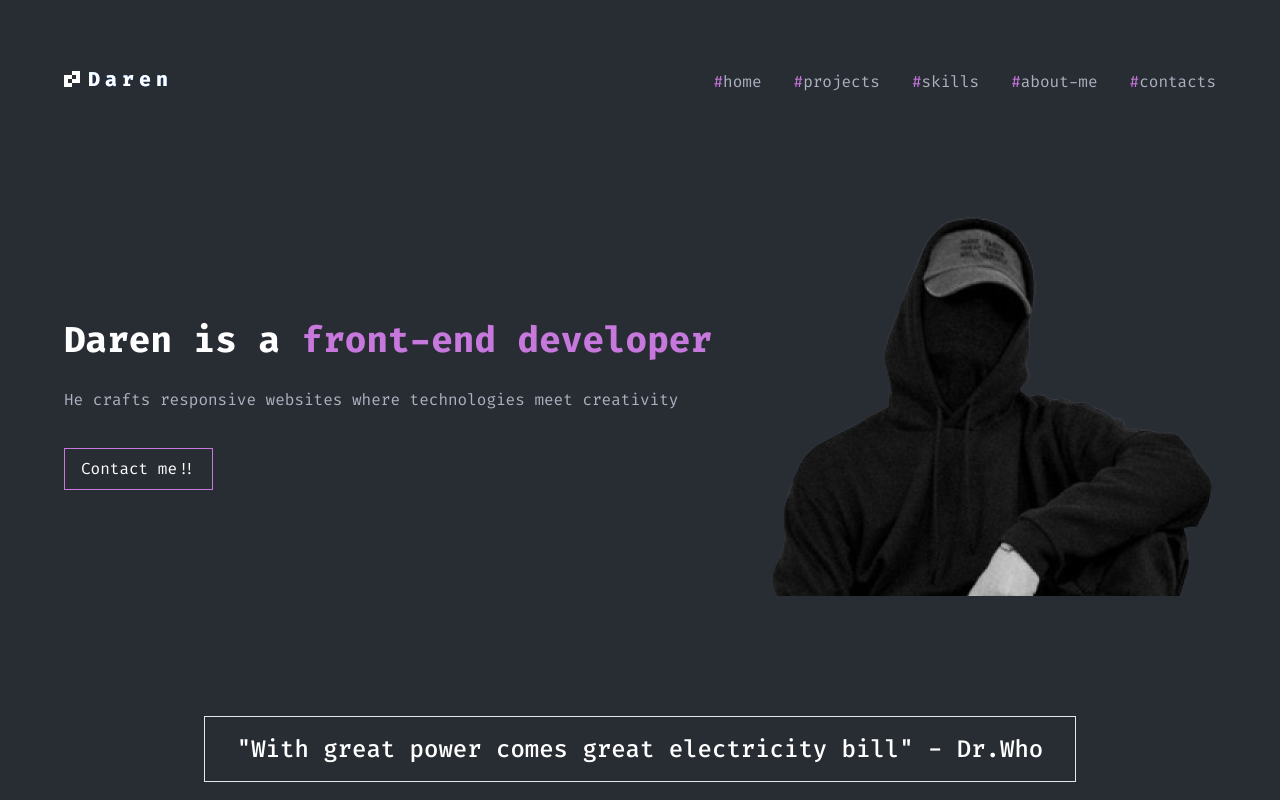
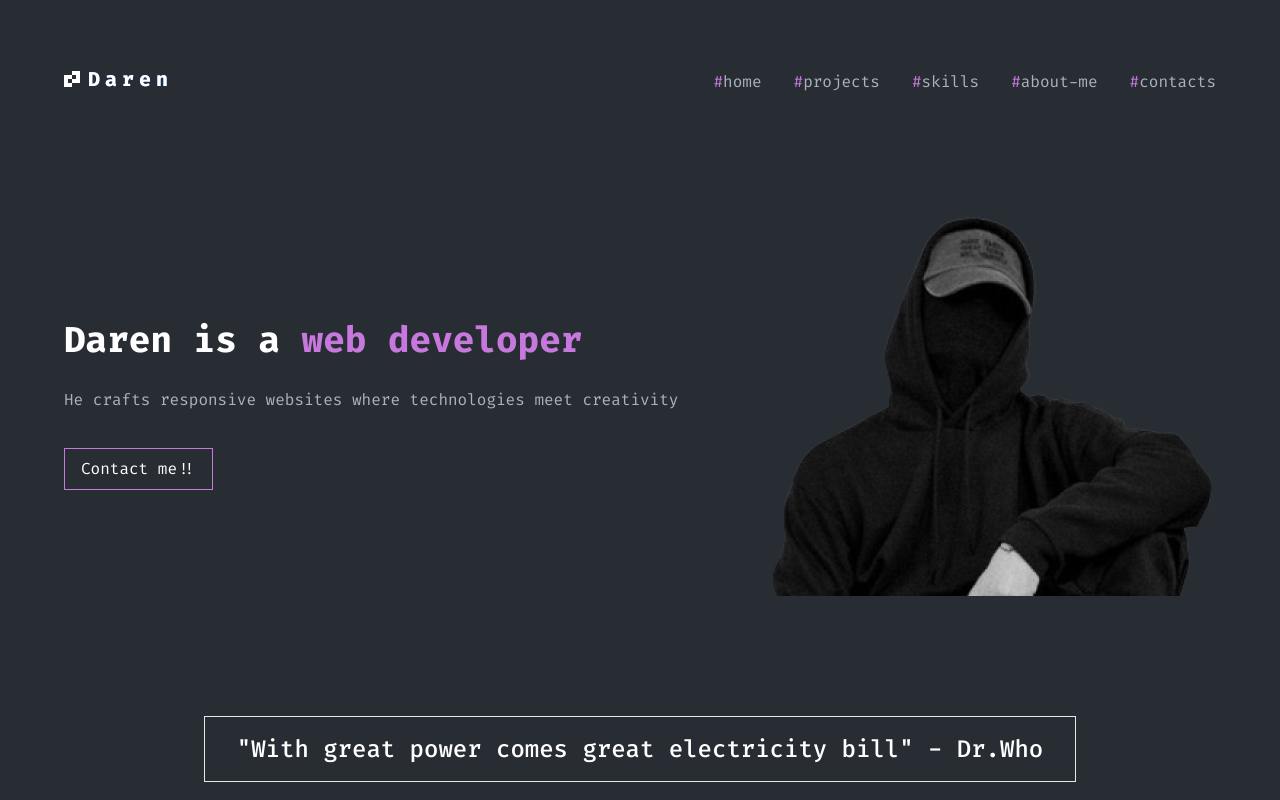
Before and after one commit to darenminarolli/portfolio, a Next.js app: page / in a window 1280 px wide. Shown: the top 800 px of the page. Built offline with nearby package versions, Linux system fonts and the light colour scheme.

Commit message:
update header section

```diff
--- a/app/components/Headersection.jsx
+++ b/app/components/Headersection.jsx
@@ -8,7 +8,7 @@ const Headersection = () => {
       <section id="#" className="w-full m-auto flex flex-col md:flex-row md:justify-between md:items-center mt-24">
 
         <div className=" flex flex-col text-wrap ">
-          <h1 className="text-6xl md:text-4xl  font-bold not-italic pb-6">Daren is a <span className="text-[#C778DD]">front-end developer</span></h1>
+          <h1 className="text-6xl md:text-4xl  font-bold not-italic pb-6">Daren is a <span className="text-[#C778DD]">web developer</span></h1>
           <p className="text-[#ABB2BF] break-words text-4xl md:text-2xl md:text-[16px] not-italic font-normal pb-8">He crafts responsive websites where technologies meet creativity</p>
           <Button endpoint={'#contacts'} name='Contact me!!' />
         </div>
```
